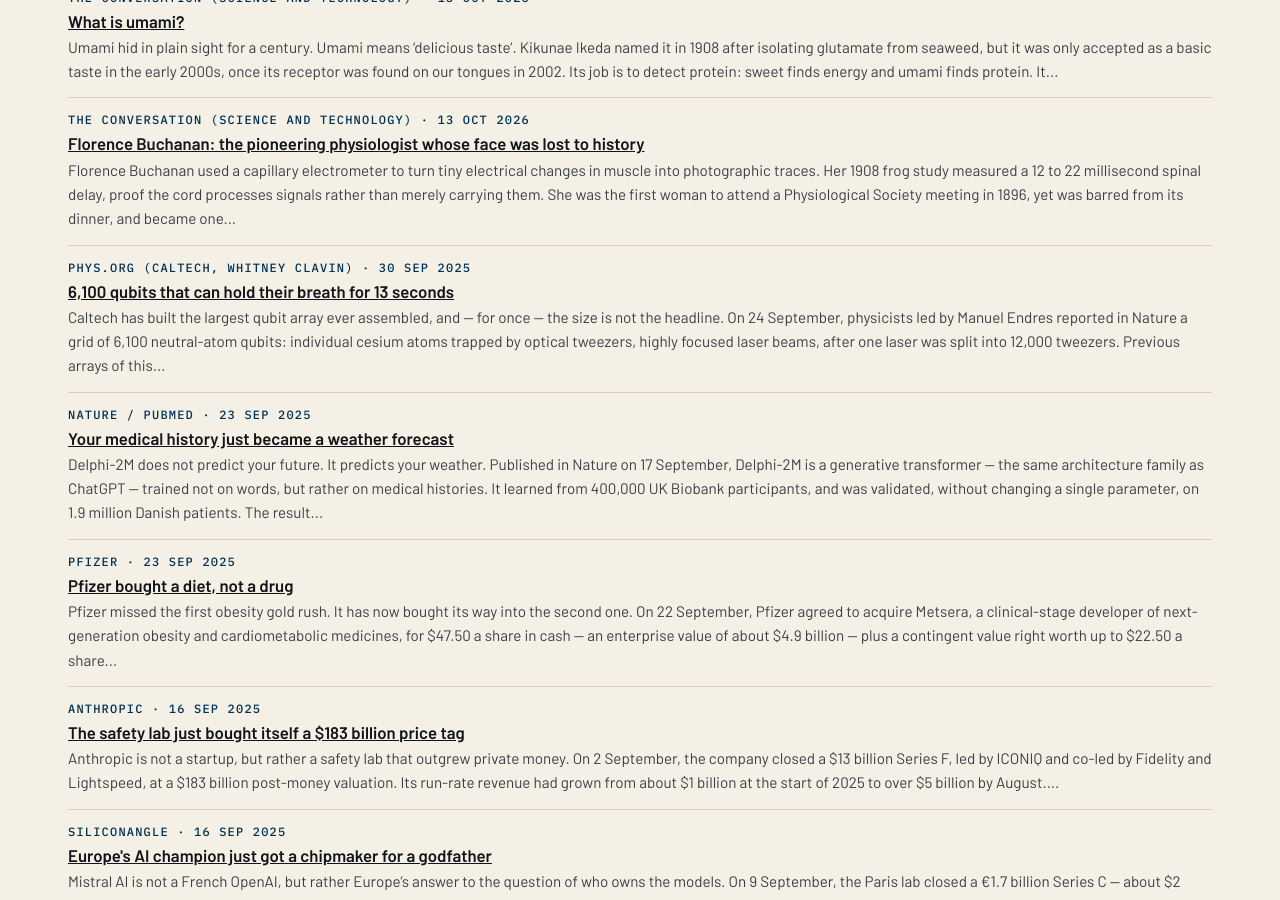
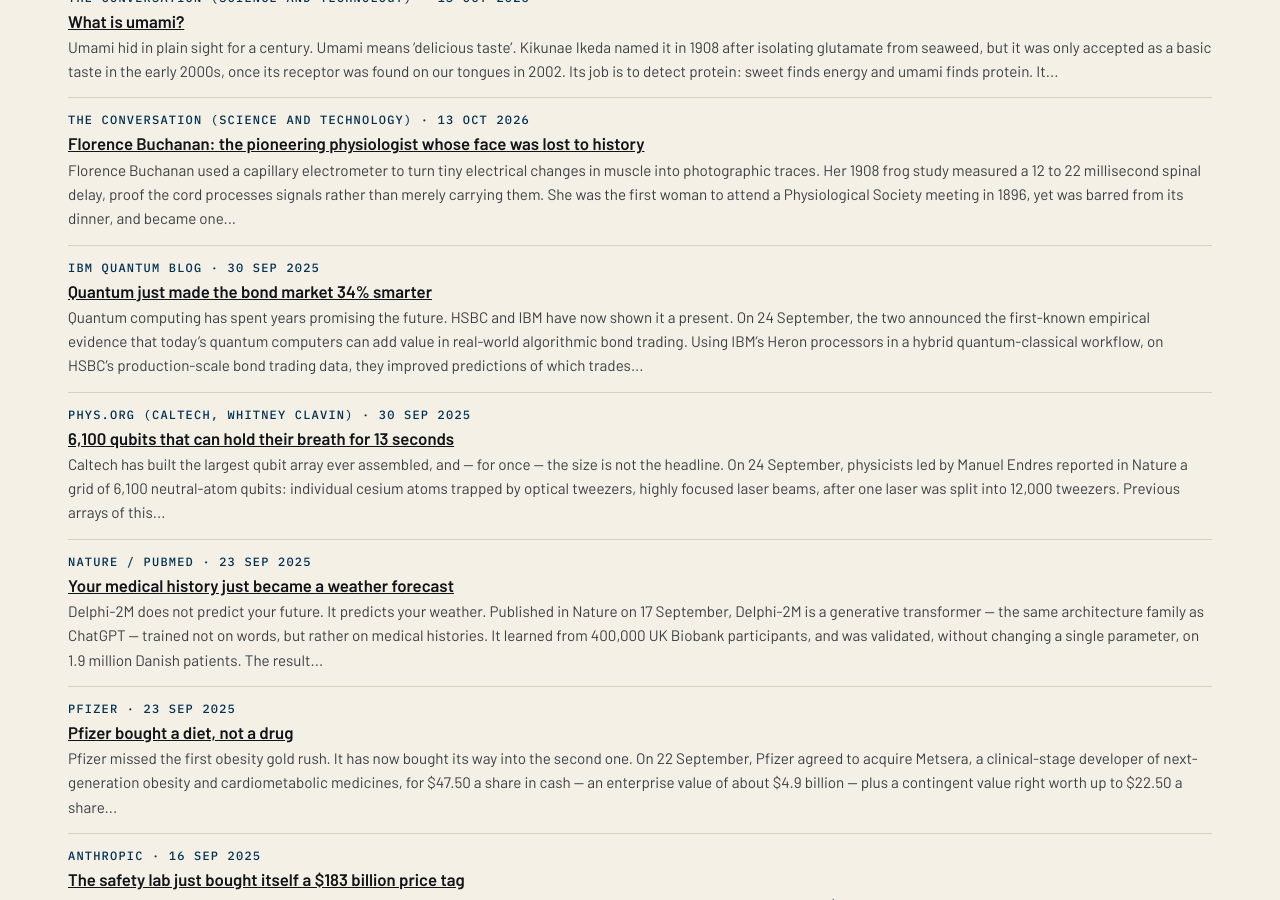
Before and after one commit to katz-news/katz.news, a Jekyll site: the page built from briefs/index.html, in a window 1280 px wide and 900 px high, scrolled down 14549 px. Built offline with Jekyll 4.4.1, drawn with Linux system fonts in a browser that asks for light colours.

```diff
--- a/_data/build.yml
+++ b/_data/build.yml
@@ -1 +1 @@
-published_at: 2026-11-06T18:20:46Z
+published_at: 2026-11-06T18:21:42Z
--- /dev/null
+++ b/_posts/briefs/2026-11-06-quantum-just-made-the-bond-market-34percent-smarter.md
@@ -0,0 +1,17 @@
+---
+published: true
+title: Quantum just made the bond market 34% smarter
+date: 2025-09-30
+section: science
+source_name: IBM Quantum Blog
+source_url: https://www.ibm.com/quantum/blog/hsbc-algorithmic-bond-trading
+---
+Quantum computing has spent years promising the future. HSBC and IBM have now shown it a present.
+
+On 24 September, the two announced the first-known empirical evidence that today's quantum computers can add value in real-world algorithmic bond trading. Using IBM's Heron processors in a hybrid quantum-classical workflow, on HSBC's production-scale bond trading data, they improved predictions of which trades would be completed by up to 34% over purely classical techniques.
+
+The details are the defence. This was not a lab simulation, but rather real experiments on real hardware, with results that could not be reproduced by classical computers simulating quantum computers. The task was concrete: predict whether a corporate bond trade would be filled at a quoted price, in the European market, where a single percentage point is worth millions.
+
+Officially, HSBC called it a "Sputnik moment" for quantum in finance. Unofficially, it is not a deployment: quantum is not yet embedded in HSBC's production systems, and the classical baseline was the bank's standard techniques, not necessarily its best.
+
+Conclusion: quantum advantage is not a press release, but rather a proof of concept with a price tag — better bonds, bigger bets, and a clock now ticking.
```
